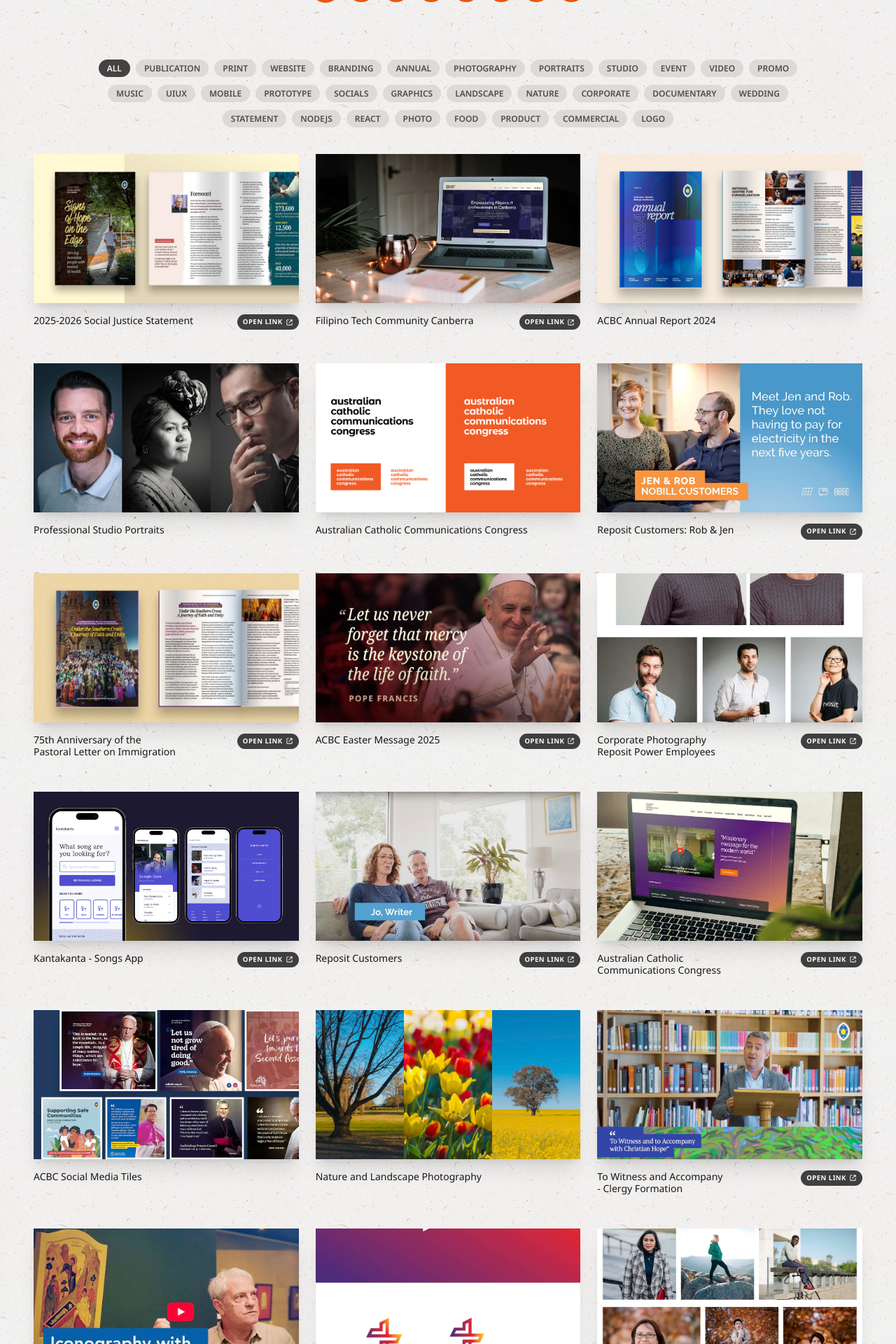
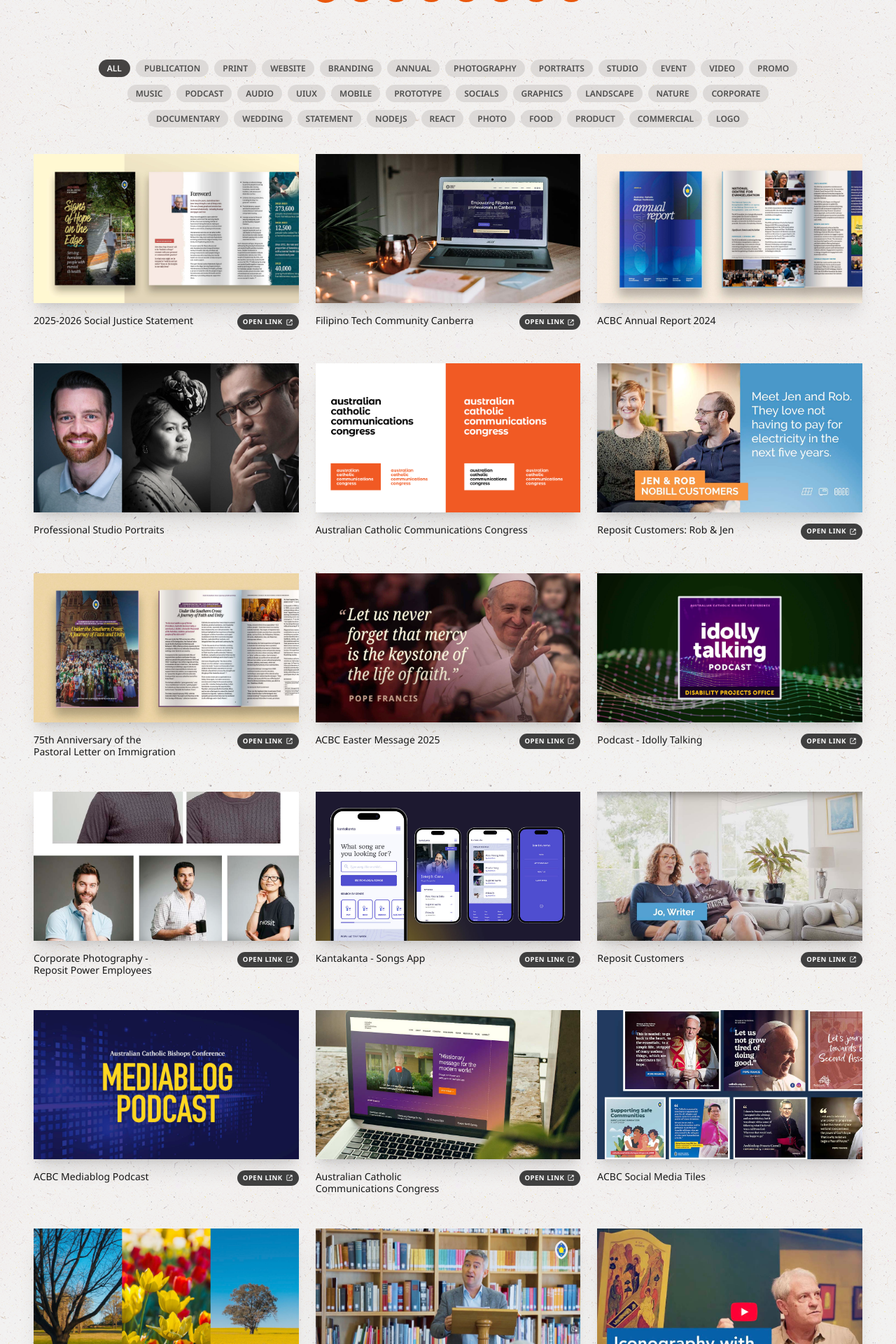
Before and after one commit to ryanmacalandag/hello-ryan, a Next.js app: page / in a window 1280 px wide. Shown: the part 320-2240 px from the top of the page at 70% size. Built offline with nearby package versions, Linux system fonts and the light colour scheme.

Commit message:
add podcasts

```diff
--- a/app/components/Hero.tsx
+++ b/app/components/Hero.tsx
@@ -23,7 +23,7 @@
         </h1>
         <p className="text-lg sm:text-xl lg:text-3xl text-balance tracking-tight italic">
           More than 20 years creating, designing, writing, collaborating,
-          developing, ideating, framing, exporting, sharing, publishing,
+          ideating, framing, exporting, capturing, publishing, broadcasting,
           printing and producing quality work.
         </p>
 
--- a/app/data/portfolio.ts
+++ b/app/data/portfolio.ts
@@ -70,7 +70,15 @@
     tools: ['photoshop', 'premiere', 'garageband'],
   },
   {
-    title: 'Corporate Photography Reposit Power Employees',
+    title: 'Podcast - Idolly Talking',
+    url: '/portfolio/podcast-idolly-talking.jpg',
+    slug: 'podcast-idolly-talking',
+    tags: ['podcast', 'audio', 'music'],
+    link: 'https://open.spotify.com/show/3XaPavF0yI1utiQp17uQWy',
+    tools: ['premiere', 'audition', 'garageband', 'spotify'],
+  },
+  {
+    title: 'Corporate Photography - Reposit Power Employees',
     url: '/portfolio/photo-reposit-power-employees.jpg',
     slug: 'photo-reposit-power-employees',
     tags: ['photography', 'branding', 'portraits'],
@@ -92,6 +100,14 @@
     tags: ['video', 'promo'],
     link: 'https://youtu.be/9kTQbSJkCDg?si=gWu2vUdXGuiQ7pGe',
     tools: ['sony','premiere'],
+  },
+  {
+    title: 'ACBC Mediablog Podcast',
+    url: '/portfolio/podcast-mediablog.jpg',
+    slug: 'acbc-mediablog',
+    tags: ['podcast', 'audio', 'music'],
+    link: 'https://open.spotify.com/show/0AbGUhBkjb8qIX5MFe12CB',
+    tools: ['premiere', 'audition', 'garageband', 'spotify'],
   },
   {
     title: 'Australian Catholic Communications Congress',
```
Also changed, not shown: public/portfolio/podcast-idolly-talking.jpg (added), public/portfolio/podcast-mediablog.jpg (added).
